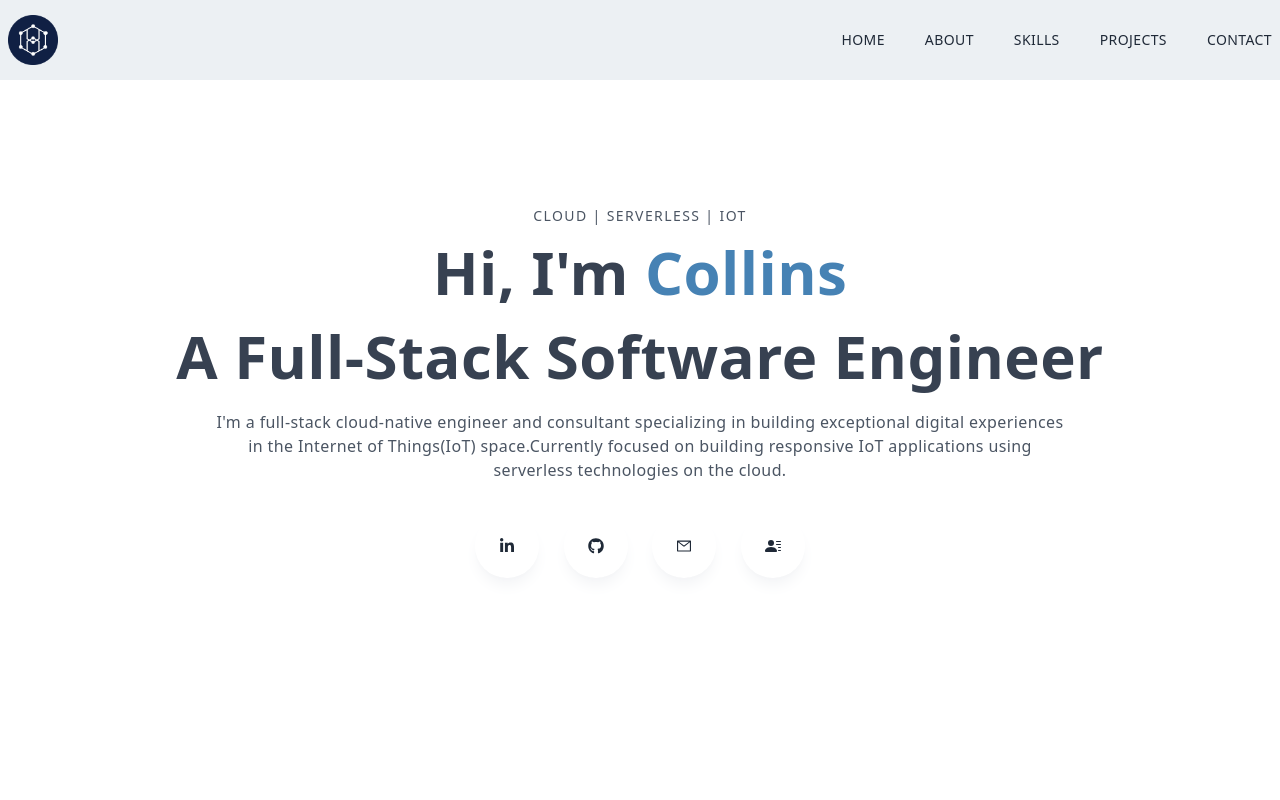
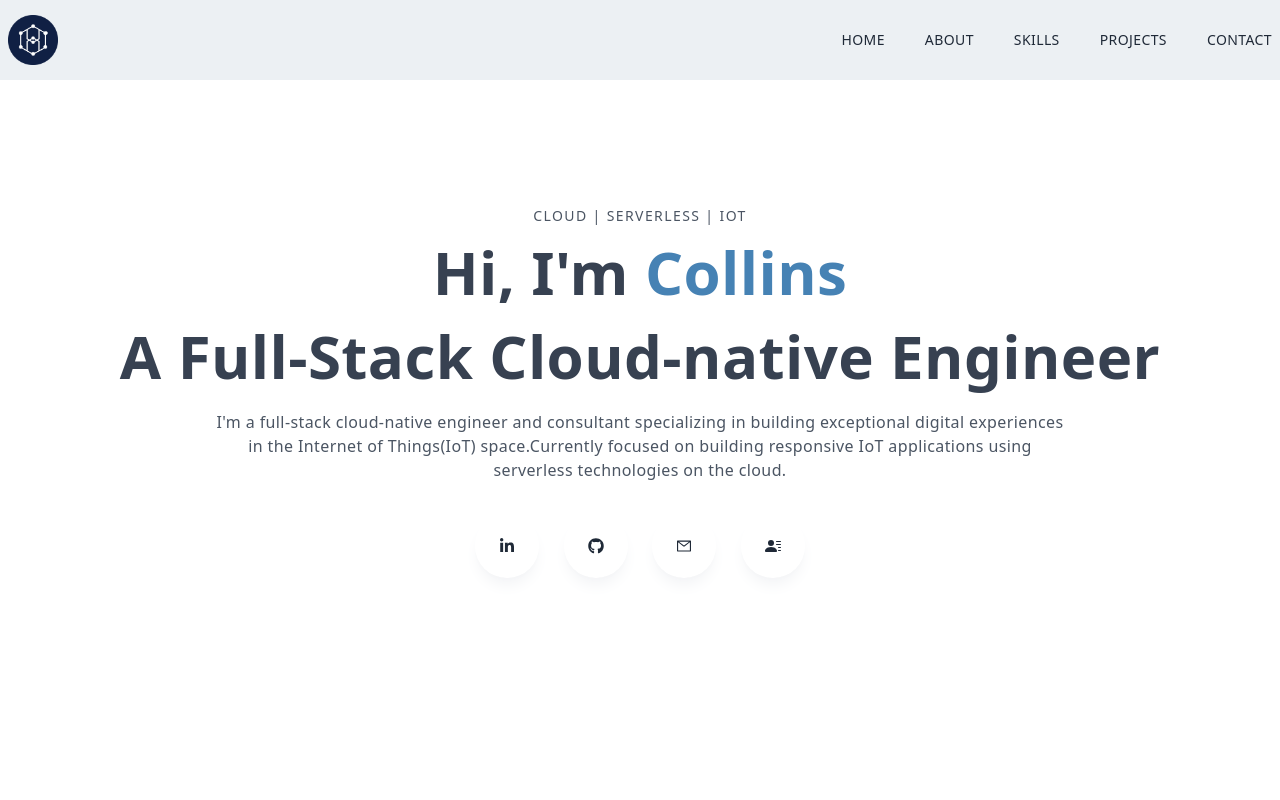
Before and after one commit to collinskrotich/portfolio-suning-nextjs-tailwindcss, a Next.js app: page / in a window 1280 px wide. Shown: the top 800 px of the page. Built offline with nearby package versions, Linux system fonts and the light colour scheme.

Commit message:
Header cloud native

```diff
--- a/components/Main.jsx
+++ b/components/Main.jsx
@@ -15,7 +15,7 @@ const Main = () => {
                         {"Hi, I'm"} <span className="text-[#4682B4]">Collins</span>
                         </h1>
                     <h1 className="py-2 text-gray-700" >
-                        A Full-Stack Software Engineer
+                        A Full-Stack Cloud-native Engineer
                         </h1>
                         <p className="py-4 text-gray-600 max-w-[70%] m-auto">
                            {"I'm a full-stack cloud-native engineer and consultant specializing in building exceptional digital experiences in the Internet of Things(IoT) space."}
```
